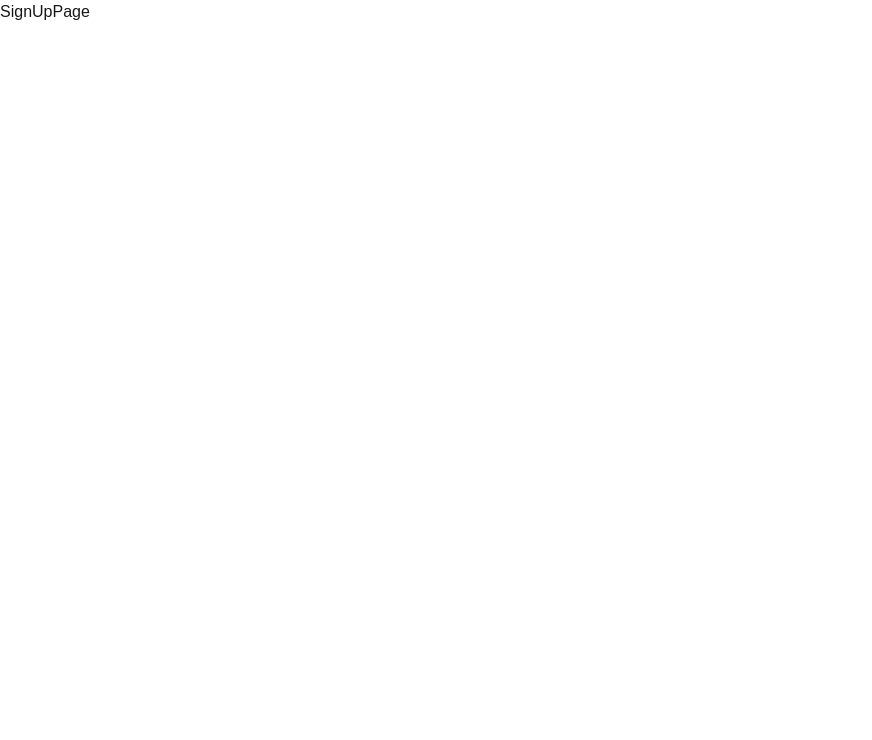
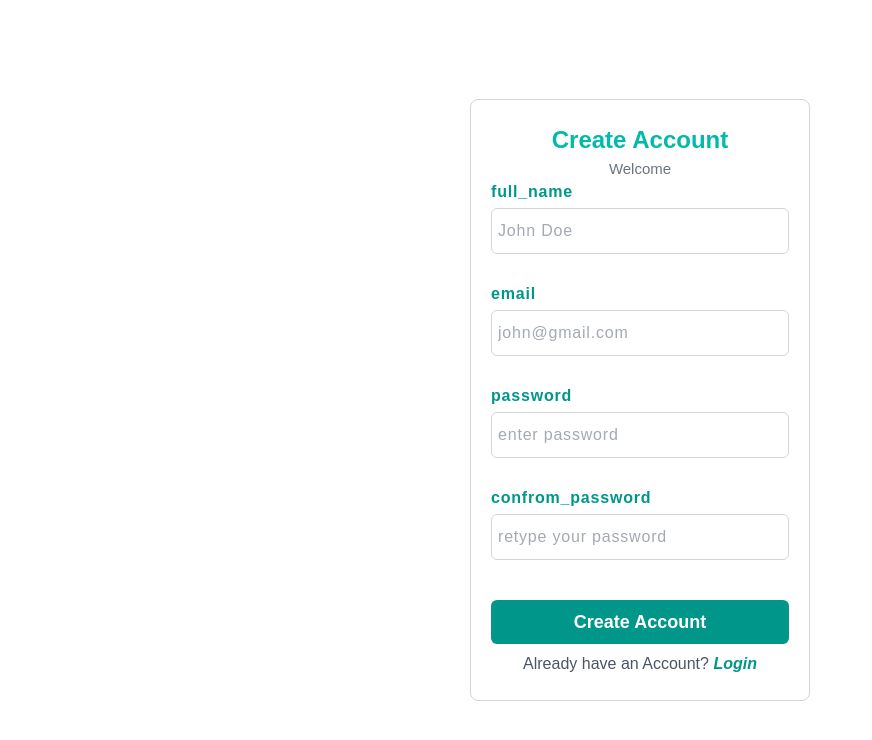
Before and after one commit to nabin-dev095/client, a Next.js app: page /sign-up in a window 1280 px wide. Shown: the top 740 px of the page, without its empty margins (0-872 px from the left). Built offline with nearby package versions, Linux system fonts and the light colour scheme.

Commit message:
register page

```diff
--- a/app/(auth)/sign-up/page.tsx
+++ b/app/(auth)/sign-up/page.tsx
@@ -1,4 +1,6 @@
+import SignUpForm from '@/components/common/form/signup.form';
 import { Metadata } from 'next';
+import Link from 'next/link';
 
 import React from 'react'
 
@@ -10,11 +12,39 @@ export const metadata: Metadata = {
 
 const SignUpPage = () => {
   return (
-    <main>
+     <main className="h-screen flex justify-center items-center flex flex-col gap-4 ">
+      {/* login section */}
+      <section className="border border-gray-300 px-5 py-6 rounded-lg min-w-85">
+        {/* heading */}
+        <div>
+          <h1 className="text-teal-500 text-2xl font-bold text-center">
+            Create Account
+          </h1>
+          <h2 className="text-center text-[15px] text-gray-500 mt-0.5 font-medium">
+            Welcome
+          </h2>
+        </div>
+        {/* form */}
+        <SignUpForm />
 
-        <div>SignUpPage</div>
+        {/* links */}
+        <div className="mt-2">
+
+          <p className="text-center text-gray-600">
+            Already have an Account?{" "}
+            <Link href={"/login"}>
+              <span className="text-teal-600 italic font-semibold">
+                Login
+              </span>
+            </Link>
+          </p>
+        </div>
+      </section>
     </main>
-  )
+
+  );
+
+
 }
 
 export default SignUpPage
--- a/components/common/form/login.form.tsx
+++ b/components/common/form/login.form.tsx
@@ -4,13 +4,23 @@ import Input from "../ui/input";
 import Button from "../ui/button";
 import { useForm } from "react-hook-form";
 import { register } from "module";
+import * as yup from 'yup'
+import {yupResolver } from "@hookform/resolvers/yup";
+
+
+//* login Schema
+const loginSchema = yup.object({
+  email: yup.string().email('invalid email format').required('email is required'),
+  password: yup.string().required('password is required')
+})
 
 const LoginForm = () => {
-  const { register, handleSubmit } = useForm({
+  const { register, handleSubmit , formState: {errors} } = useForm({
     defaultValues: {
       email: "",
       password: "",
     },
+    resolver: yupResolver(loginSchema)
   });
 
   const onSubmit = (data: { email: string; password: string }) => {
@@ -27,6 +37,7 @@ const LoginForm = () => {
         placeholder={"john@gmail.com"}
         type={"email"}
         register={register}
+        error={errors?.email?.message}
       />
 
       {/* password */}
@@ -37,6 +48,7 @@ const LoginForm = () => {
         placeholder={"enter password"}
         type={"password"}
         register={register}
+        error={errors?.password?.message}
       />
 
       {/* login button */}
--- a/components/common/form/signup.form.tsx
+++ b/components/common/form/signup.form.tsx
@@ -1,9 +1,88 @@
-import React from 'react'
+"use client";
+import React from "react";
+import Input from "../ui/input";
+import Button from "../ui/button";
+import { useForm } from "react-hook-form";
+import { register } from "module";
+import * as yup from 'yup'
+import {yupResolver } from "@hookform/resolvers/yup";
+
+
+//* login Schema
+const loginSchema = yup.object({
+  email: yup.string().email('invalid email format').required('email is required'),
+  password: yup.string().required('password is required')
+})
 
 const SignUpForm = () => {
+  const { register, handleSubmit , formState: {errors} } = useForm({
+    defaultValues: {
+      email: "",
+      password: "",
+      conform_password: "",
+      full_name: "",
+    },
+    resolver: yupResolver(loginSchema)
+  });
+
+  const onSubmit = (data: { email: string; password: string; full_name: string; conform_password: string}) => {
+    console.log(" Sign Up form submitted", data);
+  };
+
   return (
-    <div>SignUp</div>
-  )
-}
+    <form onSubmit={handleSubmit(onSubmit )} className=" flex flex-col gap-4">
+      {/* fullname */}
+       <Input
+        id={"full_name"}
+        label={"Full Name"}
+        name={"full_name"}
+        placeholder={"John Doe"}
+        type={"text"}
+        register={register}
+        error={errors?.email?.message}
+      />
 
-export default SignUpForm
+
+
+      {/* email */}
+      <Input
+        id={"email"}
+        label={"email"}
+        name={"email"}
+        placeholder={"john@gmail.com"}
+        type={"email"}
+        register={register}
+        error={errors?.email?.message}
+      />
+
+      {/* password */}
+      <Input
+        id={"password"}
+        label={"password"}
+        name={"password"}
+        placeholder={"enter password"}
+        type={"password"}
+        register={register}
+        error={errors?.password?.message}
+      />
+
+      {/* Conform Passwrod  */}
+       <Input
+        id={"confrom_password"}
+        label={"Conform Password"}
+        name={"confrom_password"}
+        placeholder={"retype your password"}
+        type={"password"}
+        register={register}
+        error={errors?.password?.message}
+      />
+
+      {/* login button */}
+      <div className="mt-3">
+        <Button label={"Create Account"} type={"submit"} />
+      </div>
+    </form>
+  );
+};
+
+export default SignUpForm;
--- a/components/common/ui/input.tsx
+++ b/components/common/ui/input.tsx
@@ -1,29 +1,41 @@
-import React from 'react'
-import { UseFormRegister } from 'react-hook-form'
+import React from "react";
+import { UseFormRegister } from "react-hook-form";
 
 interface IProps {
-    label: string,
-    id: string,
-    name: string,
-    placeholder?: string,
-    type?: "text" | "email" | "password"
-    register: UseFormRegister<any>
+  label: string;
+  id: string;
+  name: string;
+  placeholder?: string;
+  type?: "text" | "email" | "password";
+  register: UseFormRegister<any>;
+  error?: string;
 }
 
-const Input = ({id, label, name, placeholder = 'start typing..', type= 'text', register}: IProps) => {
+const Input = ({
+  id,
+  label,
+  name,
+  placeholder = "start typing..",
+  type = "text",
+  register,
+  error,
+}: IProps) => {
   return (
-    <div className='flex flex-col gap-1 tracking-wider'>
-        <label className='text-teal-600 font-semibold' htmlFor="{id}">{id} </label>
-        <input
-        {... register(name)}
+    <div className="flex flex-col gap-1 tracking-wider">
+      <label className="text-teal-600 font-semibold" htmlFor="{id}">
+        {id}{" "}
+      </label>
+      <input
+        {...register(name)}
         id={id}
         name={name}
         type={type}
-        placeholder = {placeholder}
-        className='border border-gray-300 text-gray-600 py-2.5 px-1.5 rounded-md text-base focus:outline-teal-600 focus:border-teal-600'
-        />
+        placeholder={placeholder}
+        className="border border-gray-300 text-gray-600 py-2.5 px-1.5 rounded-md text-base focus:outline-teal-600 focus:border-teal-600"
+      />
+      <small className="text-red-500 h-2 ">{error} </small>
     </div>
-  )
-}
+  );
+};
 
-export default Input
+export default Input;
--- a/package.json
+++ b/package.json
@@ -9,10 +9,12 @@
     "lint": "eslint"
   },
   "dependencies": {
+    "@hookform/resolvers": "^5.8.0",
     "next": "16.3.0",
     "react": "19.2.8",
     "react-dom": "19.2.8",
-    "react-hook-form": "^7.85.0"
+    "react-hook-form": "^7.85.0",
+    "yup": "^1.7.1"
   },
   "devDependencies": {
     "@tailwindcss/postcss": "^4",
```
Also changed, not shown: 1 other file (tests, documents, lock files or other folders).
